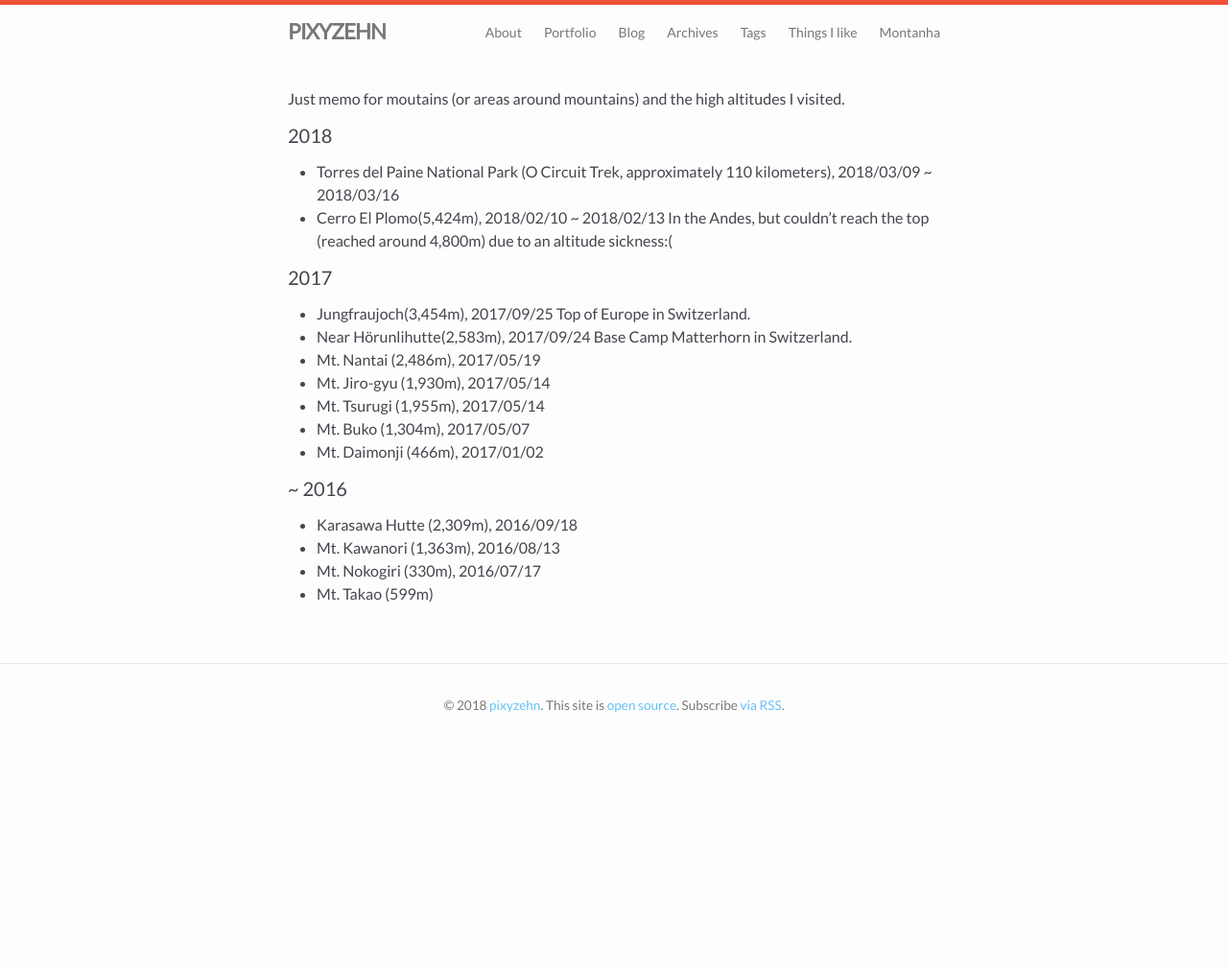
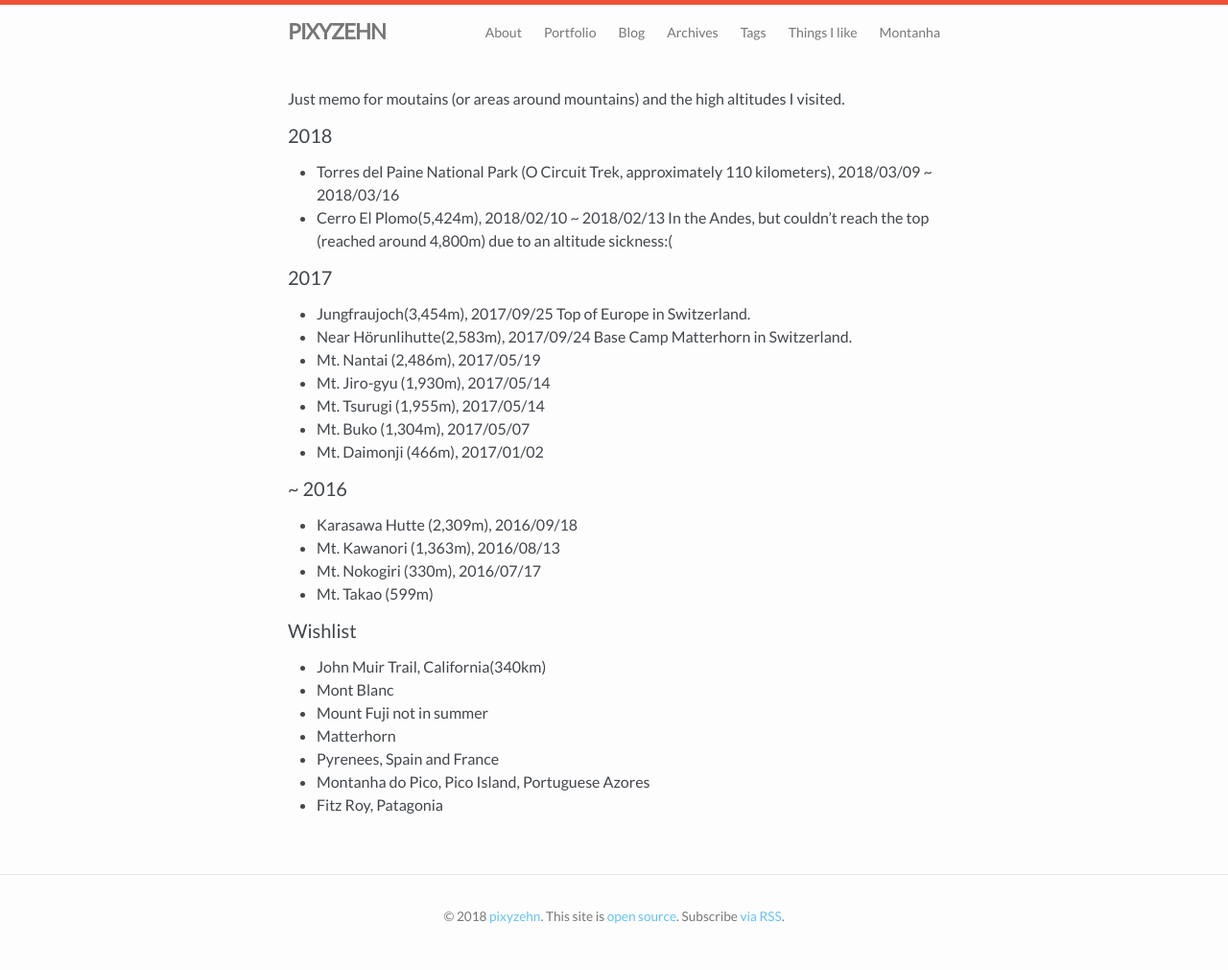
Before and after one commit to pixyzehn/pixyzehn.com, a Jekyll site: the page built from pages/mountain.md, in a window 1280 px wide. Shown: the whole page at 96% size. Built offline with Jekyll 4.4.1, drawn with Linux system fonts in a browser that asks for light colours; before the commit the page ends 900 px from its top, so only the background shows below that.

Commit message:
Update page

```diff
--- a/pages/mountain.md
+++ b/pages/mountain.md
@@ -30,3 +30,12 @@ Just memo for moutains (or areas around mountains) and the high altitudes I visi
 - Mt. Kawanori (1,363m), 2016/08/13
 - Mt. Nokogiri (330m), 2016/07/17
 - Mt. Takao (599m)
+
+<h4>Wishlist</h4>
+- John Muir Trail, California(340km)
+- Mont Blanc
+- Mount Fuji not in summer
+- Matterhorn
+- Pyrenees, Spain and France
+- Montanha do Pico, Pico Island, Portuguese Azores
+- Fitz Roy, Patagonia
```
